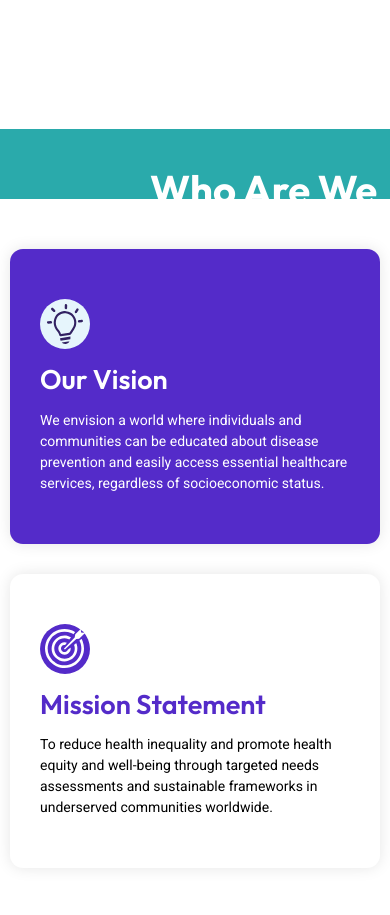
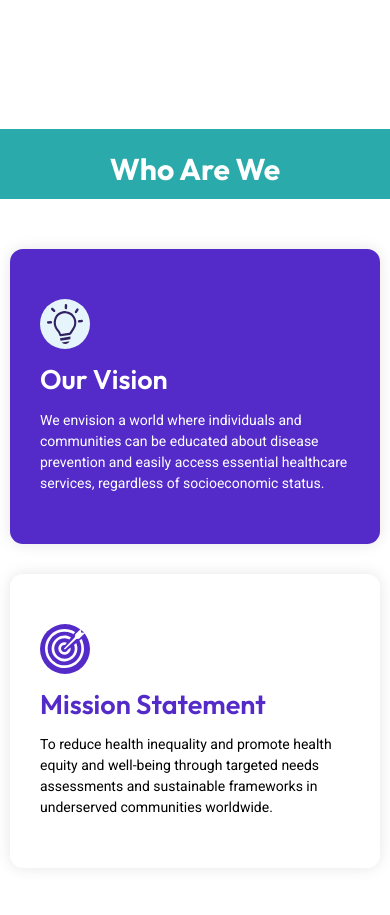
Before and after one commit to Godwin-munan/shalach-foundation-website, an Angular app: page / in a window 390 px wide. Shown: the part 840-1755 px from the top of the page. Built offline with nearby package versions, Linux system fonts and the light colour scheme.

Commit message:
Vision impl v3

```diff
--- a/src/app/layout/landing/vision-section/vision-section.component.scss
+++ b/src/app/layout/landing/vision-section/vision-section.component.scss
@@ -129,13 +129,17 @@
   /*************** VISION HEADER SECTION ***************/
   //touch
   .vision-header-container {
+    display: flex;
+    justify-content: center;
+    align-items: center;
     height: 70px;
-    margin: 0 0 50px 0;
+    //margin: 0 0 50px 0;
   }
 
   .vision-header-container h2 {
-    margin-left: 150px;
-    padding-top: 30px;
+    margin-left: 0;
+    padding-top: 10px;
+    font-size: 30px;
   }
 
 
```
